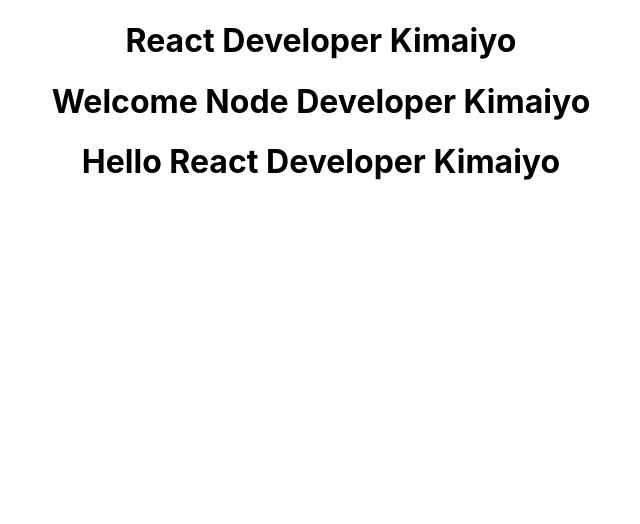
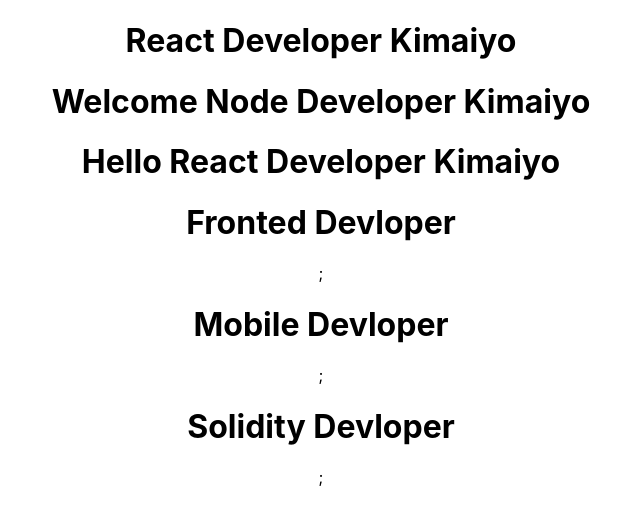
Before and after one commit to JohnKimaiyo/react_vol_4, a React (Create React App) app: page / in a window 1280 px wide. Shown: the top 524 px of the page, without its empty margins (319-959 px from the left). Built offline with nearby package versions, Linux system fonts and the light colour scheme.

Commit message:
props called

```diff
--- a/src/App.js
+++ b/src/App.js
@@ -1,14 +1,18 @@
-import React from 'react';
-import './App.css';
-import Greet from './components/Greet';
-import Welcome from './components/Welcome';
-import Hello from './components/Hello';
+import React from "react";
+import "./App.css";
+import Greet from "./components/Greet";
+import Welcome from "./components/Welcome";
+import Hello from "./components/Hello";
+import Title from "./components/Title";
 function App() {
   return (
     <div className="App">
       <Greet />
-      <Welcome/>
-      <Hello/>
+      <Welcome />
+      <Hello />
+      <Title name="Fronted Devloper" />
+      <Title name="Mobile Devloper" />
+      <Title name="Solidity Devloper" />
     </div>
   );
 }
--- a/src/components/Hello.js
+++ b/src/components/Hello.js
@@ -1,7 +1,7 @@
-import React from 'react';
+import React from "react";
 
-function Hello(){
-    return React.createElement("h1",null,"Hello React Developer Kimaiyo");
+function Hello() {
+  return React.createElement("h1", null, "Hello React Developer Kimaiyo");
 }
 
 export default Hello;
--- /dev/null
+++ b/src/components/Title.js
@@ -0,0 +1,12 @@
+import React from "react";
+
+const Title = (props) => {
+  console.log(props);
+  return (
+    <div>
+      <h1>{props.name}</h1>;
+    </div>
+  );
+};
+
+export default Title;
--- a/src/components/Welcome.js
+++ b/src/components/Welcome.js
@@ -1,7 +1,7 @@
-import  React ,{Component}from 'react';
+import React, { Component } from 'react';
 
-class welcome extends Component{
-    render(){
+class welcome extends Component {
+    render() {
         return <h1>Welcome Node Developer Kimaiyo</h1>
     }
 }
```
